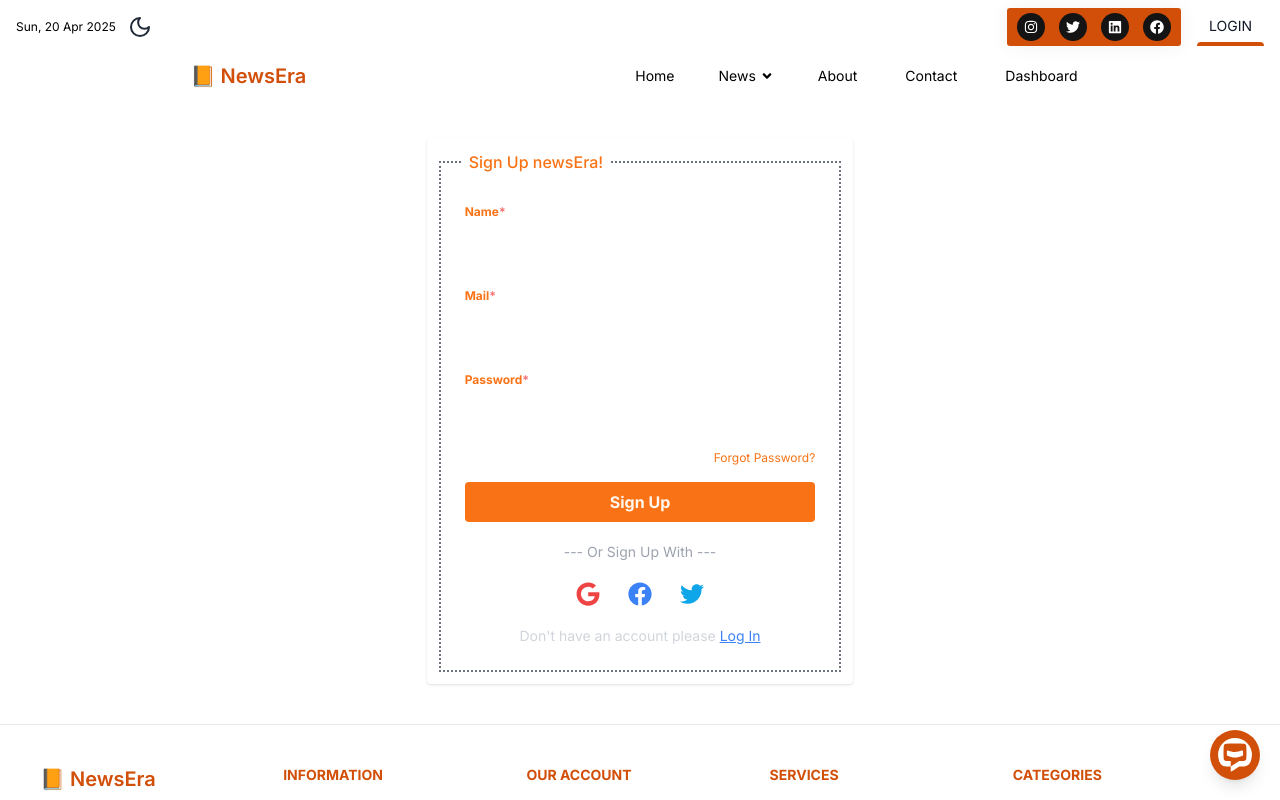
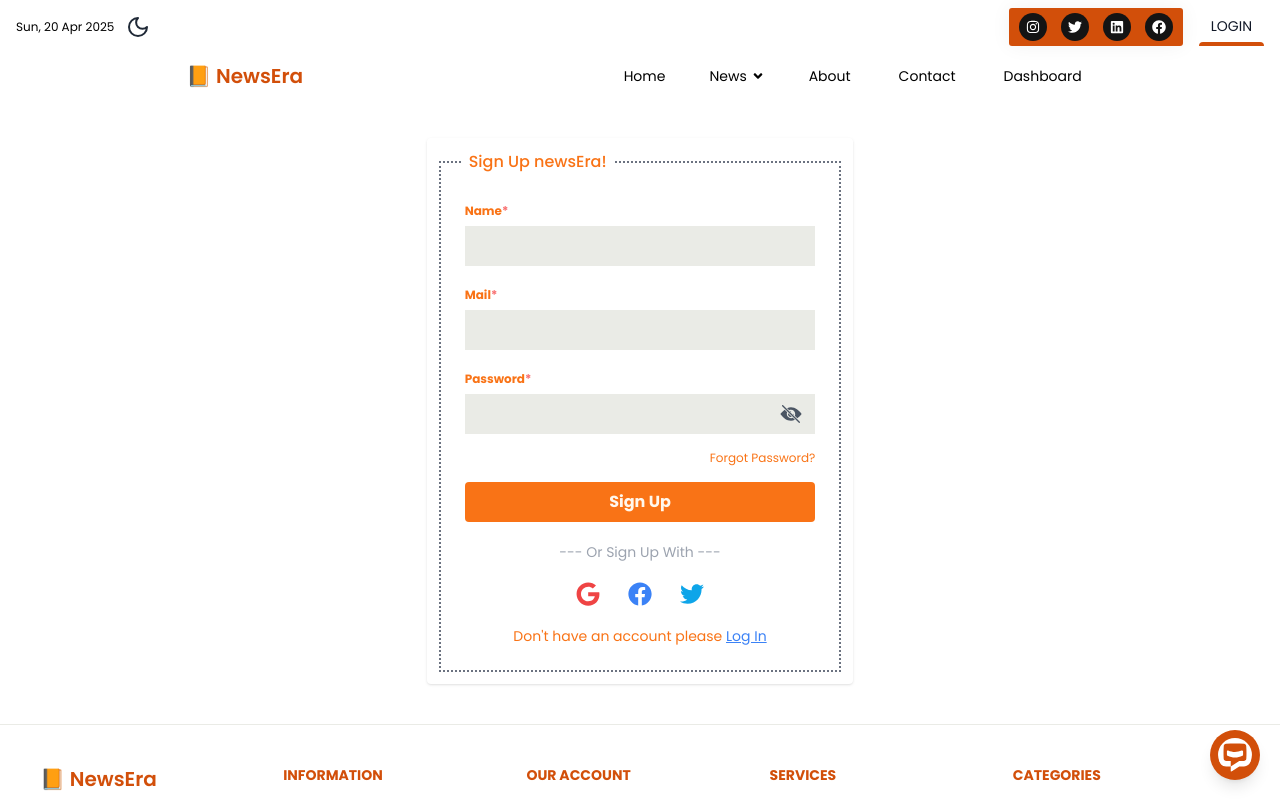
Before and after one commit to MehediAhsan/newsera, a Next.js app: page /registration in a window 1280 px wide. Shown: the top 800 px of the page. Built offline with nearby package versions, Linux system fonts and the light colour scheme.

Commit message:
solving issue on auth and add language

```diff
--- a/app/(home)/(auth)/login/page.jsx
+++ b/app/(home)/(auth)/login/page.jsx
@@ -6,20 +6,17 @@ import React, { useState } from 'react';
 import { useForm } from 'react-hook-form';
 import { FaFacebook, FaGoogle, FaTwitter } from 'react-icons/fa';
 import { IoIosEye, IoIosEyeOff } from "react-icons/io";
-import { useDispatch, useSelector } from 'react-redux';
+import { useDispatch } from 'react-redux';
 
 const LoginPage = () => {
     const { register, handleSubmit } = useForm();
     const [show, setShow] = useState(false);
 
     const dispatch = useDispatch();
-    const { loading, error } = useSelector((state) => state.auth);
     const router = useRouter();
 
     const onSubmit = async (formData) => {
         const resultAction = await dispatch(loginUser(formData));
-        console.log(resultAction);
-        console.log(loginUser.fulfilled.match(resultAction));
         if (loginUser.fulfilled.match(resultAction)) {
             router.push('/dashboard');
         }
@@ -42,7 +39,7 @@ const LoginPage = () => {
                             {...register("email")}
                             required
                             type="email"
-                            className="w-full p-2 mb-4 mt-1 outline-none ring-none focus:ring-2 focus:ring-orange-500"
+                            className="w-full p-2 mb-4 mt-1 outline-none ring-none focus:ring-2 focus:ring-orange-500 bg-secondary dark:bg-white"
                         />
 
                         <label
@@ -54,7 +51,7 @@ const LoginPage = () => {
                                 {...register("password")}
                                 required
                                 type={`${show ? 'text' : 'password'}`}
-                                className="w-full p-2 mb-4 mt-1 outline-none ring-none focus:ring-2 focus:ring-orange-500"
+                                className="w-full p-2 mb-4 mt-1 outline-none ring-none focus:ring-2 focus:ring-orange-500 bg-secondary dark:bg-white"
                             />
                             {
                                 show ? <IoIosEye className='absolute top-3 right-3 text-2xl text-gray-600 cursor-pointer' onClick={() => setShow(!show)} /> : <IoIosEyeOff className='absolute top-3 right-3 text-2xl text-gray-600 cursor-pointer' onClick={() => setShow(!show)} />
@@ -78,7 +75,7 @@ const LoginPage = () => {
                             <FaFacebook className='text-blue-500 cursor-pointer' />
                             <FaTwitter className='text-sky-500 cursor-pointer' />
                         </div>
-                        <div className='text-sm text-gray-300 text-center'>Don&apos;t have an account please <Link href="/registration" className='text-blue-500 underline'>Sign Up</Link></div>
+                        <div className='text-sm dark:text-gray-300 text-center'>Don&apos;t have an account please <Link href="/registration" className='text-blue-500 underline'>Sign Up</Link></div>
                     </fieldset>
                 </form>
             </div>
--- a/app/(home)/(auth)/registration/page.jsx
+++ b/app/(home)/(auth)/registration/page.jsx
@@ -1,14 +1,16 @@
 'use client'
+import { showAlert } from '@/utils/sweetAlert';
 import Link from 'next/link';
-import React from 'react';
+import React, { useState } from 'react';
 import { useForm } from 'react-hook-form';
 import { FaFacebook, FaGoogle, FaTwitter } from 'react-icons/fa';
+import { IoIosEye, IoIosEyeOff } from 'react-icons/io';
 
 const RegistrationPage = () => {
-    const { register, handleSubmit } = useForm();
+    const { register, handleSubmit, reset } = useForm();
+    const [show, setShow] = useState(false);
 
     const onSubmit = async (formData) => {
-        console.log(formData);
         const response = await fetch("/api/auth/register", {
             method: "POST",
             headers: { "Content-Type": "application/json" },
@@ -16,7 +18,17 @@ const RegistrationPage = () => {
         });
 
         const data = await response.json();
-        alert(data.message);
+
+        if (!response.ok) {
+            showAlert({
+                title: "Error!",
+                text: data.message || "Registration failed",
+                icon: "error",
+            });
+        } else {
+            showAlert({ title: "Success!", text: "Registration successful" });
+            reset();
+        }
     };
 
     return (
@@ -36,7 +48,7 @@ const RegistrationPage = () => {
                             {...register("name")}
                             required
                             type="name"
-                            className="w-full p-2 mb-4 mt-1 outline-none ring-none focus:ring-2 focus:ring-orange-500"
+                            className="w-full p-2 mb-4 mt-1 outline-none ring-none focus:ring-2 focus:ring-orange-500 bg-secondary dark:bg-white"
                         />
 
                         <label
@@ -47,19 +59,24 @@ const RegistrationPage = () => {
                             {...register("email")}
                             required
                             type="email"
-                            className="w-full p-2 mb-4 mt-1 outline-none ring-none focus:ring-2 focus:ring-orange-500"
+                            className="w-full p-2 mb-4 mt-1 outline-none ring-none focus:ring-2 focus:ring-orange-500 bg-secondary dark:bg-white"
                         />
 
                         <label
                             className="text-xs font-bold after:content-['*'] after:text-red-400"
                         >Password
                         </label>
-                        <input
-                            {...register("password")}
-                            required
-                            type="password"
-                            className="w-full p-2 mb-4 mt-1 outline-none ring-none focus:ring-2 focus:ring-orange-500"
-                        />
+                        <div className='relative'>
+                            <input
+                                {...register("password")}
+                                required
+                                type={`${show ? 'text' : 'password'}`}
+                                className="w-full p-2 mb-4 mt-1 outline-none ring-none focus:ring-2 focus:ring-orange-500 bg-secondary dark:bg-white"
+                            />
+                            {
+                                show ? <IoIosEye className='absolute top-3 right-3 text-2xl text-gray-600 cursor-pointer' onClick={() => setShow(!show)} /> : <IoIosEyeOff className='absolute top-3 right-3 text-2xl text-gray-600 cursor-pointer' onClick={() => setShow(!show)} />
+                            }
+                        </div>
 
                         <Link
                             className="block text-right text-xs text-orange-500 mb-4"
@@ -78,7 +95,7 @@ const RegistrationPage = () => {
                             <FaFacebook className='text-blue-500 cursor-pointer' />
                             <FaTwitter className='text-sky-500 cursor-pointer' />
                         </div>
-                        <div className='text-sm text-gray-300 text-center'>Don&apos;t have an account please <Link href="/login" className='text-blue-500 underline'>Log In</Link></div>
+                        <div className='text-sm dark:text-gray-300 text-center'>Don&apos;t have an account please <Link href="/login" className='text-blue-500 underline'>Log In</Link></div>
                     </fieldset>
                 </form>
             </div>
--- a/app/layout.js
+++ b/app/layout.js
@@ -1,12 +1,10 @@
-import { Inter } from "next/font/google";
 import "./globals.css";
 import "../styles/style.css";
 import ReactQueryProvider from "@/providers/ReactQueryProvider";
 import ReduxProvider from "@/providers/ReduxProvider";
 import { ThemeProvider } from "@/contexts/ThemeProvider";
 import Chat from "@/components/Chat";
-
-const inter = Inter({ subsets: ["latin"] });
+import { poppins } from "@/lib/fonts";
 
 export const metadata = {
   title: "NewsEra",
@@ -33,7 +31,7 @@ export default function RootLayout({ children }) {
         />
         <meta name="theme-color" content="#000000" />
       </head>
-      <body className={inter.className}>
+      <body className={poppins.className}>
         <ThemeProvider>
           <ReduxProvider>
             <ReactQueryProvider>
--- /dev/null
+++ b/lib/fonts.js
@@ -0,0 +1,15 @@
+import { Inter, Poppins, Roboto } from "next/font/google";
+
+export const roboto = Roboto({
+  subsets: ["latin"],
+  weight: ["100", "300", "400", "500", "700", "900"],
+});
+
+export const inter = Inter({
+  subsets: ["latin"],
+});
+
+export const poppins = Poppins({
+  subsets: ["latin"],
+  weight: ["100", "200", "300", "400", "500", "600", "700", "800", "900"],
+});
--- a/redux/slices/authSlice.js
+++ b/redux/slices/authSlice.js
@@ -1,3 +1,4 @@
+import { showAlert } from "@/utils/sweetAlert";
 import { createSlice, createAsyncThunk } from "@reduxjs/toolkit";
 
 // Async thunk for login
@@ -12,7 +13,14 @@ export const loginUser = createAsyncThunk(
       });
       const data = await response.json();
       if (!response.ok) {
+        showAlert({
+          title: "Error!",
+          text: data.message || "Login failed",
+          icon: "error",
+        });
         throw new Error(data.message || "Login failed");
+      } else {
+        showAlert({ title: "Success!", text: "Login successful" });
       }
       return data.user;
     } catch (error) {
```
